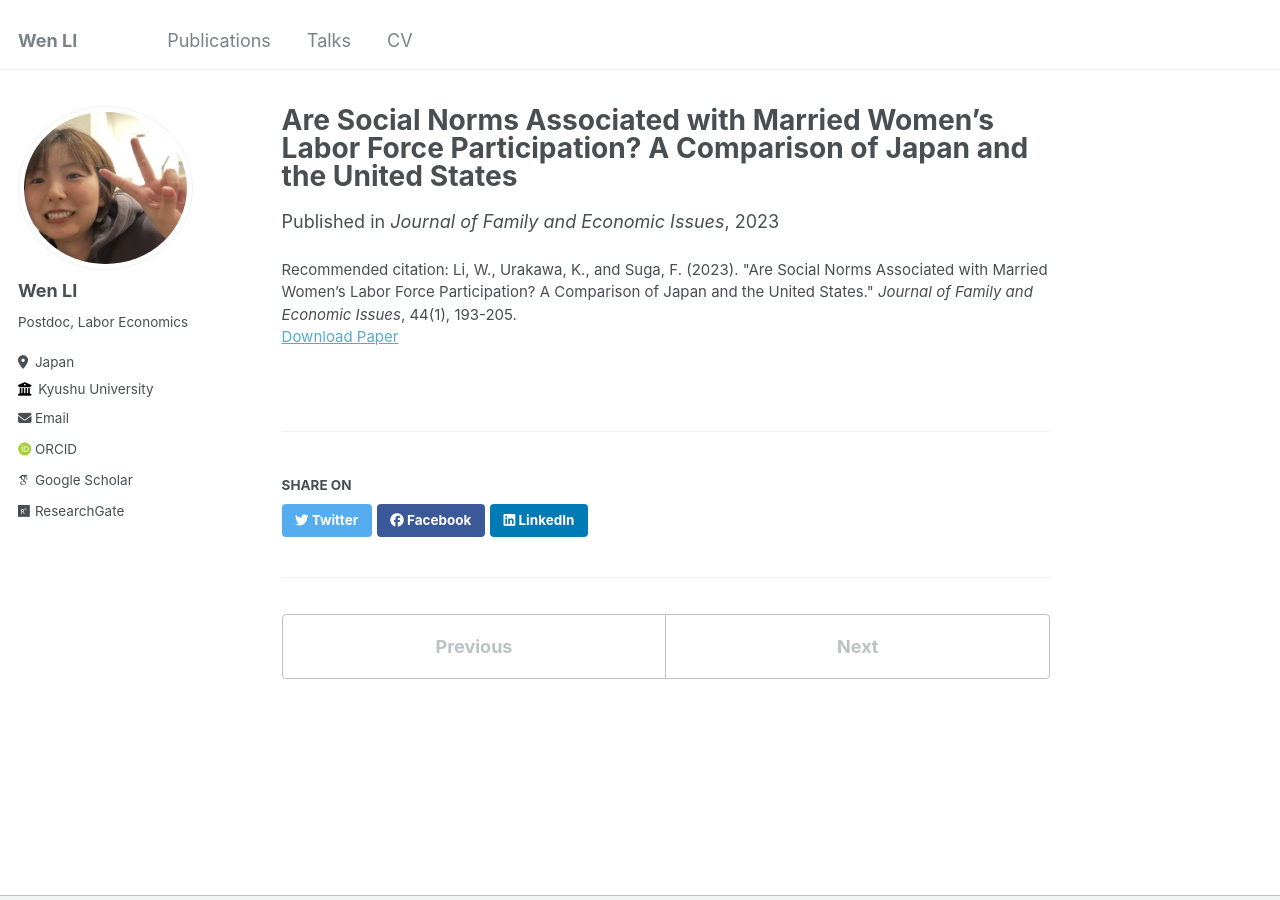
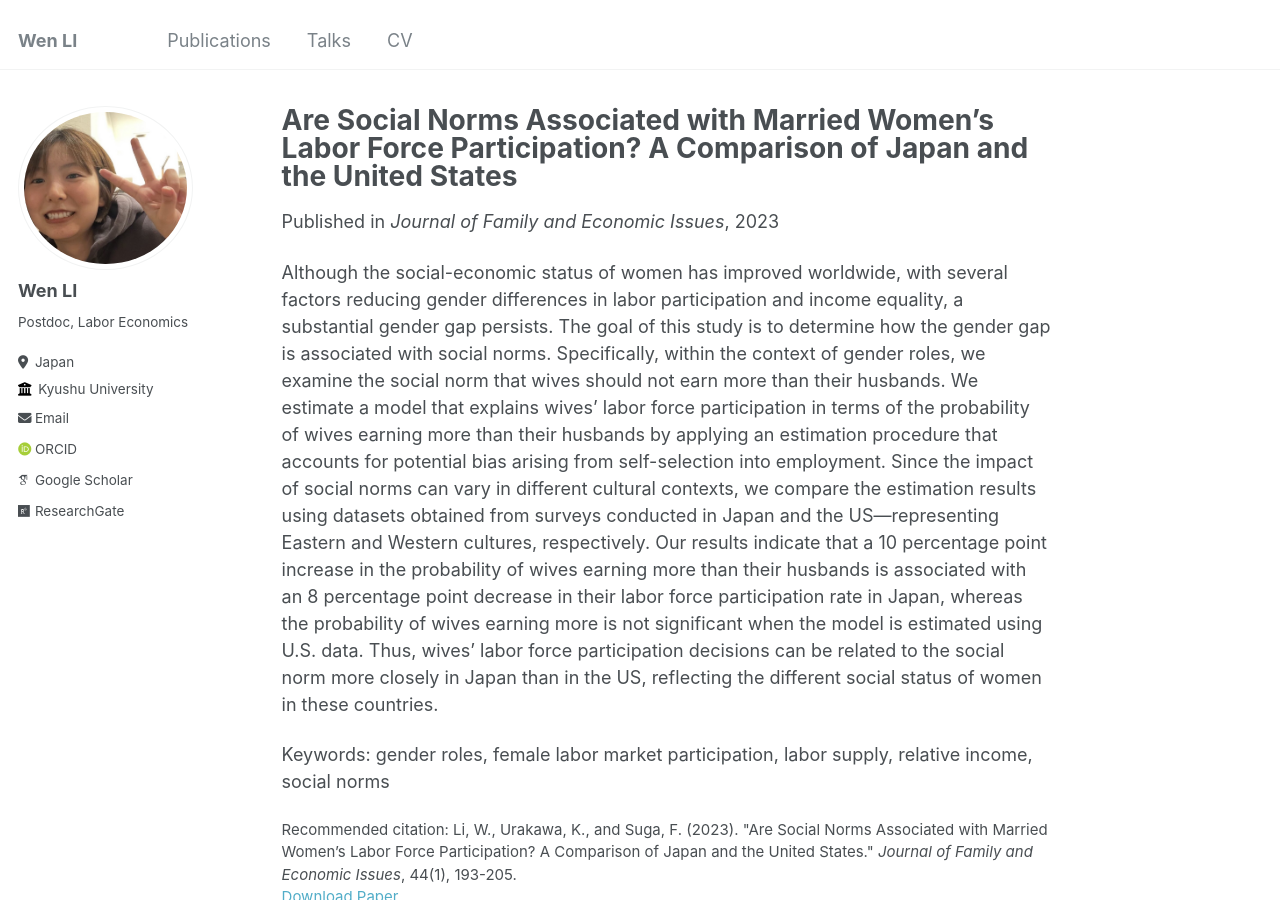
Before and after one commit to wenli-econ/wenli-econ.github.io, a Jekyll site: the page built from _publications/2022-01-08-Are Social Norms Associated with Married Women’s Labor Force Participation-number-1.md, in a window 1280 px wide and 900 px high. Built offline with Jekyll 4.4.1, drawn with Linux system fonts in a browser that asks for light colours; some web fonts are replaced.

Commit message:
Update 2022-01-08-Are Social Norms Associated with Married Women’s Labor Force Participation-number-1.md

```diff
--- a/_publications/2022-01-08-Are Social Norms Associated with Married Women’s Labor Force Participation-number-1.md
+++ b/_publications/2022-01-08-Are Social Norms Associated with Married Women’s Labor Force Participation-number-1.md
@@ -9,6 +9,6 @@ citation: 'Li, W., Urakawa, K., and Suga, F. (2023). "Are Social Norms Associate
 ---
 
 
-<!-- Although the social-economic status of women has improved worldwide, with several factors reducing gender differences in labor participation and income equality, a substantial gender gap persists. The goal of this study is to determine how the gender gap is associated with social norms. Specifically, within the context of gender roles, we examine the social norm that wives should not earn more than their husbands. We estimate a model that explains wives’ labor force participation in terms of the probability of wives earning more than their husbands by applying an estimation procedure that accounts for potential bias arising from self-selection into employment. Since the impact of social norms can vary in different cultural contexts, we compare the estimation results using datasets obtained from surveys conducted in Japan and the US—representing Eastern and Western cultures, respectively. Our results indicate that a 10 percentage point increase in the probability of wives earning more than their husbands is associated with an 8 percentage point decrease in their labor force participation rate in Japan, whereas the probability of wives earning more is not significant when the model is estimated using U.S. data. Thus, wives’ labor force participation decisions can be related to the social norm more closely in Japan than in the US, reflecting the different social status of women in these countries. -->
+Although the social-economic status of women has improved worldwide, with several factors reducing gender differences in labor participation and income equality, a substantial gender gap persists. The goal of this study is to determine how the gender gap is associated with social norms. Specifically, within the context of gender roles, we examine the social norm that wives should not earn more than their husbands. We estimate a model that explains wives’ labor force participation in terms of the probability of wives earning more than their husbands by applying an estimation procedure that accounts for potential bias arising from self-selection into employment. Since the impact of social norms can vary in different cultural contexts, we compare the estimation results using datasets obtained from surveys conducted in Japan and the US—representing Eastern and Western cultures, respectively. Our results indicate that a 10 percentage point increase in the probability of wives earning more than their husbands is associated with an 8 percentage point decrease in their labor force participation rate in Japan, whereas the probability of wives earning more is not significant when the model is estimated using U.S. data. Thus, wives’ labor force participation decisions can be related to the social norm more closely in Japan than in the US, reflecting the different social status of women in these countries.
 
-<!-- Keywords: Gender roles, Female labor market participation, Labor supply, Relative income, Social norms  -->
+Keywords: gender roles, female labor market participation, labor supply, relative income, social norms
```
